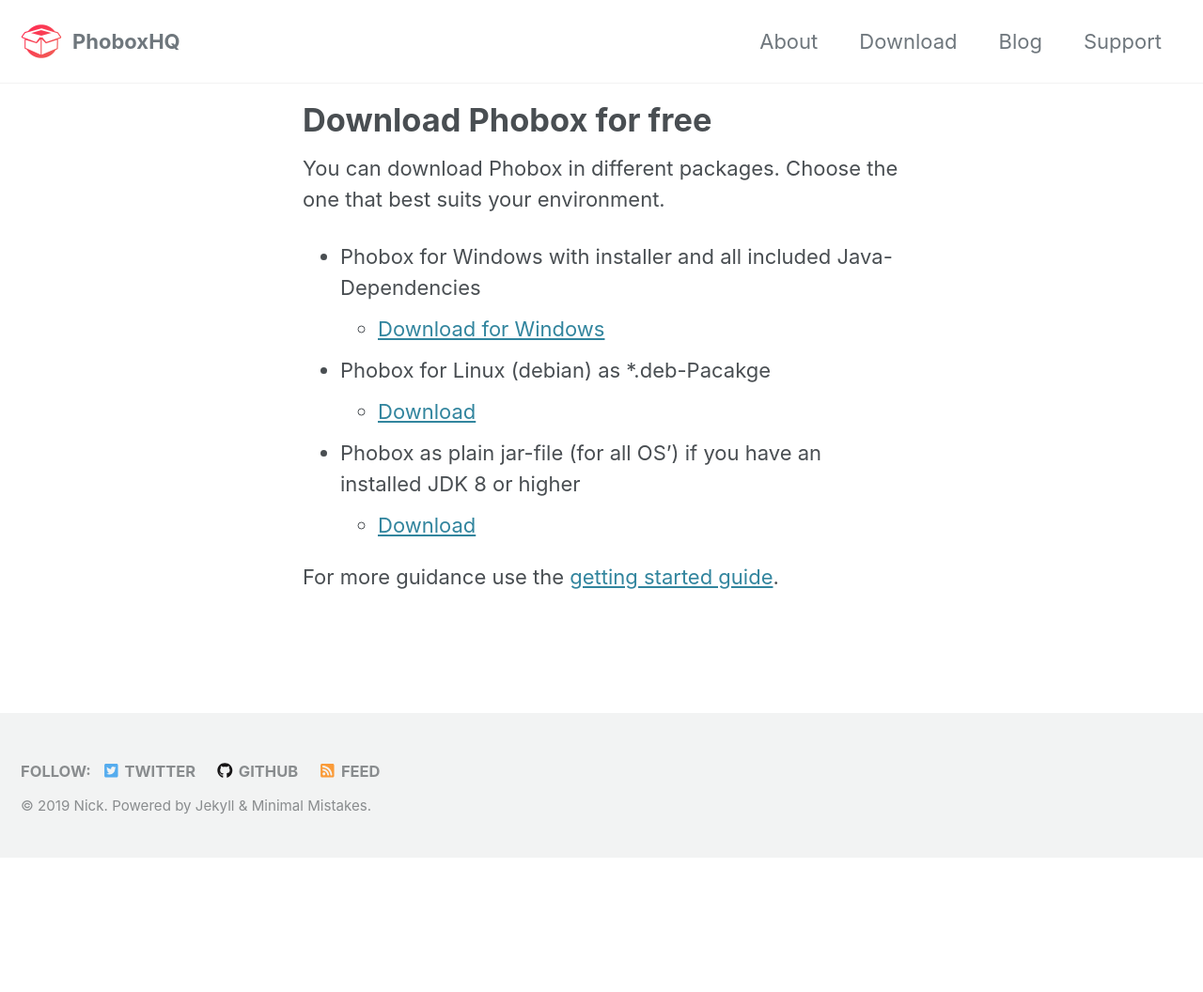
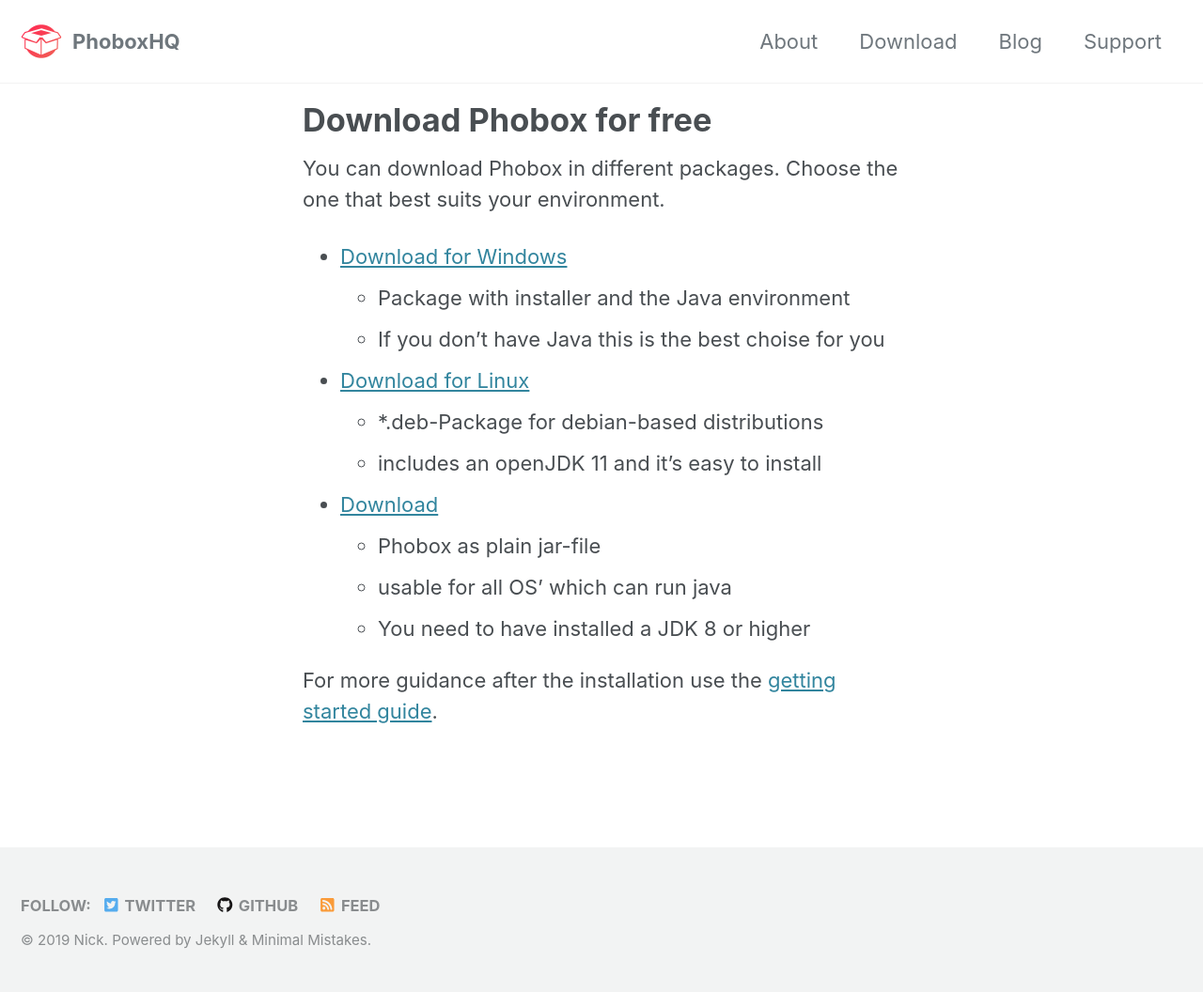
Before and after one commit to phoboxhq/home2, a Jekyll site: the page built from _pages/download.md, in a window 1280 px wide. Shown: the whole page at 94% size. Built offline with Jekyll 4.4.1, drawn with Linux system fonts in a browser that asks for light colours; cached includes are drawn as plain includes; nearby versions of some CDN libraries; before the commit the page ends 913 px from its top, so only the background shows below that.

Commit message:
Update download.md

```diff
--- a/_pages/download.md
+++ b/_pages/download.md
@@ -7,11 +7,17 @@
 
 You can download Phobox in different packages. Choose the one that best suits your environment.
 
-* Phobox for Windows with installer and all included Java-Dependencies
-  * [Download for Windows](https://github.com/phoboxhq/phobox/releases/download/v1.0.0/Phobox-1.0.0.msi)
-* Phobox for Linux (debian) as *.deb-Pacakge
-  * [Download](https://github.com/phoboxhq/phobox/releases/download/v1.0.0/phobox-1.0.0.deb)
-* Phobox as plain jar-file (for all OS') if you have an installed JDK 8 or higher
-  * [Download](https://github.com/phoboxhq/phobox/releases/download/v1.0.0/phobox-server-1.0.0.jar)
+* [Download for Windows](https://github.com/phoboxhq/phobox/releases/download/v1.0.0/Phobox-1.0.0.msi)
+  * Package with installer and the Java environment
+  * If you don't have Java this is the best choise for you
 
-For more guidance use the [getting started guide](/getting-started).
+* [Download for Linux](https://github.com/phoboxhq/phobox/releases/download/v1.0.0/phobox-1.0.0.deb)
+  * *.deb-Package for debian-based distributions
+  * includes an openJDK 11 and it's easy to install
+
+* [Download](https://github.com/phoboxhq/phobox/releases/download/v1.0.0/phobox-server-1.0.0.jar)
+  * Phobox as plain jar-file
+  * usable for all OS' which can run java
+  * You need to have installed a JDK 8 or higher
+
+For more guidance after the installation use the [getting started guide](/getting-started).
```
